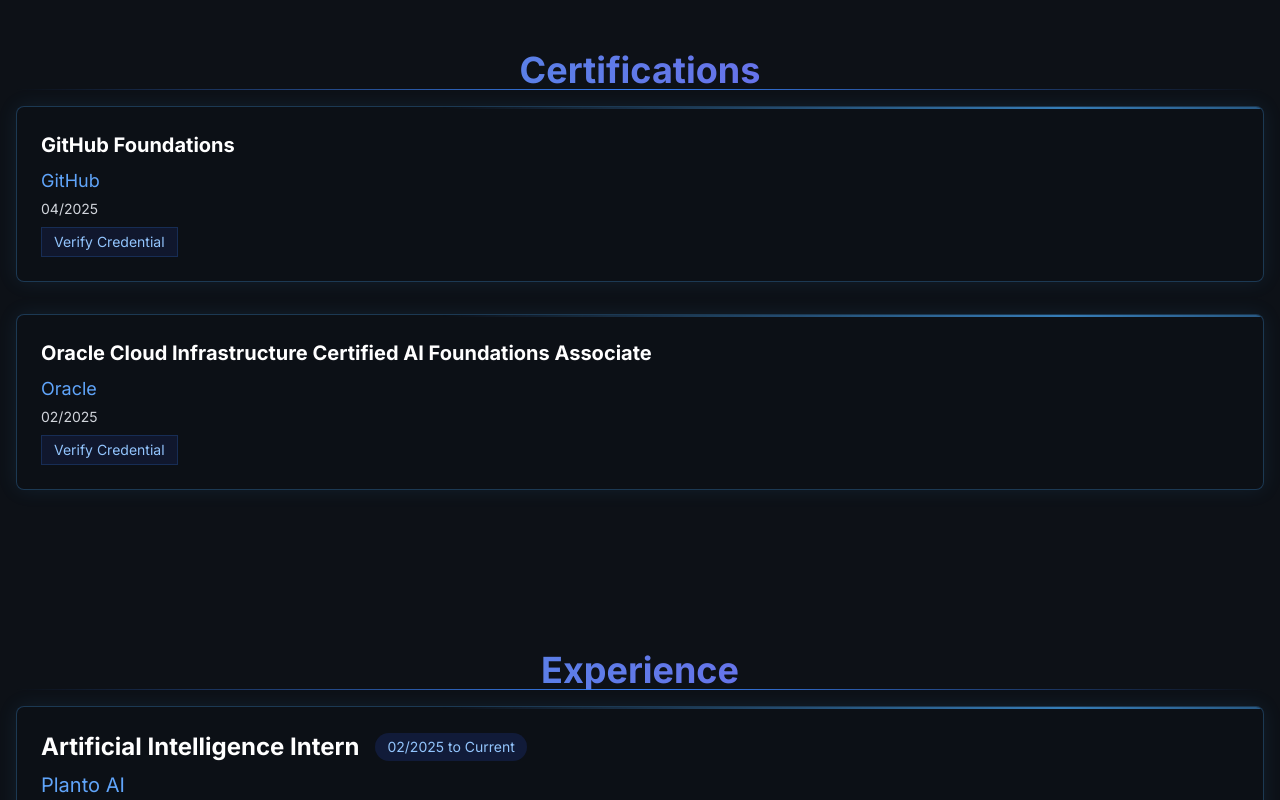
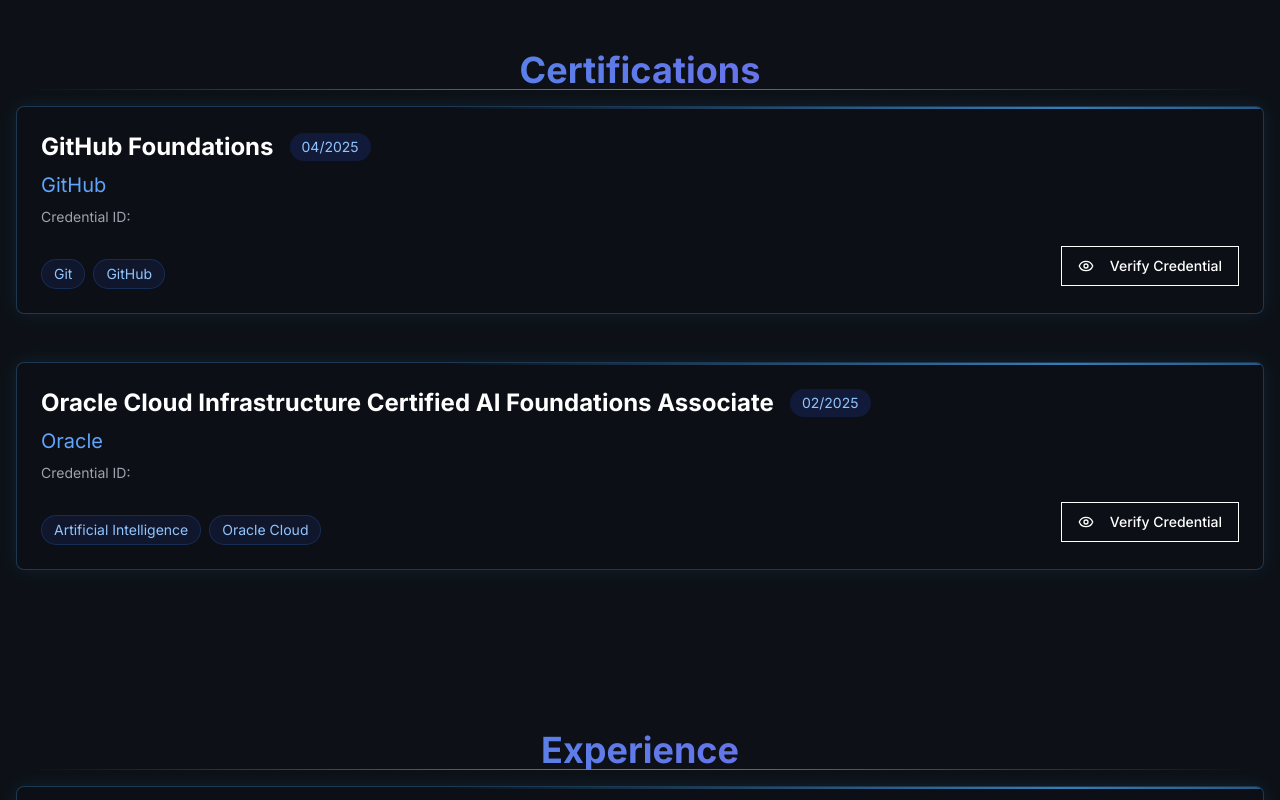
Before and after one commit to Vishisht16/portfolio, a Next.js app: page / in a window 1280 px wide. Shown: the part 1720-2520 px from the top of the page. Built offline with nearby package versions, Linux system fonts and the light colour scheme.

Commit message:
Update Certifications.tsx

```diff
--- a/components/Certifications.tsx
+++ b/components/Certifications.tsx
@@ -1,8 +1,11 @@
+
 "use client"
 import { motion, useScroll, useTransform } from "framer-motion"
 import { useRef } from "react"
 import FuturisticHeading from "./ui/FuturisticHeading"
 import FuturisticBox from "./ui/FuturisticBox"
+import { Eye } from "lucide-react"
+import { Button } from "@/components/ui/button"
 
 export default function Certifications({ id }: { id?: string }) {
   const certifications = [
@@ -10,15 +13,17 @@ export default function Certifications({ id }: { id?: string }) {
       title: "GitHub Foundations",
       issuer: "GitHub",
       date: "04/2025",
-      url: "https://www.credly.com/badges/dc11d600-577d-400a-a6c4-28249563309d/", // Add a URL if applicable
+      skills: ["Git", "GitHub"],
+      credentialLink: "https://www.credly.com/badges/dc11d600-577d-400a-a6c4-28249563309d"
     },
     {
       title: "Oracle Cloud Infrastructure Certified AI Foundations Associate",
       issuer: "Oracle",
       date: "02/2025",
-      url: "https://catalog-education.oracle.com/ords/certview/sharebadge?id=AA0108D5D1C2320D833CBEAFD63672B00D17C6C4FC6E817F08E4BBB78B4A8181", // Add a URL if applicable
+      skills: ["Artificial Intelligence", "Oracle Cloud"],
+      credentialLink: "https://catalog-education.oracle.com/pls/certview/sharebadge?id=AA0108D5D1C2320D833CBEAFD63672B00D17C6C4FC6E817F08E4BBB78B4A8181"
     },
-  ];
+  ]
 
   const sectionRef = useRef<HTMLElement>(null)
   const { scrollYProgress } = useScroll({
@@ -48,7 +53,7 @@ export default function Certifications({ id }: { id?: string }) {
           Certifications
         </FuturisticHeading>
 
-        <div className="space-y-8">
+        <div className="space-y-12">
           {certifications.map((cert, index) => (
             <FuturisticBox
               key={index}
@@ -56,19 +61,41 @@ export default function Certifications({ id }: { id?: string }) {
               className="transform-gpu"
             >
               <div className="relative">
-                <h3 className="text-xl font-bold dark:text-white light:text-gray-900 mb-2">{cert.title}</h3>
-                <h4 className="text-lg dark:text-blue-400 light:text-blue-700 mb-1">{cert.issuer}</h4>
-                <p className="text-sm dark:text-gray-300 light:text-gray-700">{cert.date}</p>
-                {cert.url && (
-                  <a href={cert.url} target="_blank" rel="noopener noreferrer" className="mt-2 inline-block px-3 py-1 text-sm bg-blue-900/20 dark:border-blue-500/20 light:border-blue-700/20 light:bg-blue-100/30 rounded-md dark:text-blue-300 light:text-blue-700 border border-blue-500/30">
-                    Verify Credential
-                  </a>
-                )}
+                <div className="flex items-center gap-4 mb-2">
+                  <h3 className="text-2xl font-bold dark:text-white light:text-gray-900">{cert.title}</h3>
+                  <div className="inline-block px-3 py-1 text-sm bg-blue-900/30 dark:border-blue-500/30 light:border-blue-700/30 light:bg-blue-100/50 rounded-full dark:text-blue-300 light:text-blue-800">
+                    {cert.date}
+                  </div>
+                </div>
+                <h4 className="text-xl dark:text-blue-400 light:text-blue-700 mb-2">{cert.issuer}</h4>
+                <p className="text-sm dark:text-gray-400 light:text-gray-600 mb-4">
+                  Credential ID: {cert.credentialId}
+                </p>
+                <p className="dark:text-gray-300 light:text-gray-700 mb-4">{cert.description}</p>
+                <div className="flex items-center justify-between">
+                  <div className="mt-4 flex flex-wrap gap-2">
+                    {cert.skills.map((skill, i) => (
+                      <div
+                        key={i}
+                        className="px-3 py-1 text-sm bg-blue-900/20 dark:border-blue-500/20 light:border-blue-700/20 light:bg-blue-100/30 rounded-full dark:text-blue-300 light:text-blue-700 border border-blue-500/30"
+                      >
+                        {skill}
+                      </div>
+                    ))}
+                  </div>
+                  <Button
+                    variant="outline"
+                    className="hover:scale-110 transition-transform duration-300 ease-in-out"
+                    onClick={() => window.open(cert.credentialLink, '_blank')}
+                  >
+                    <Eye className="mr-2 h-4 w-4" /> Verify Credential
+                  </Button>
+                </div>
               </div>
             </FuturisticBox>
           ))}
         </div>
       </motion.div>
     </section>
-  );
+  )
 }
```
